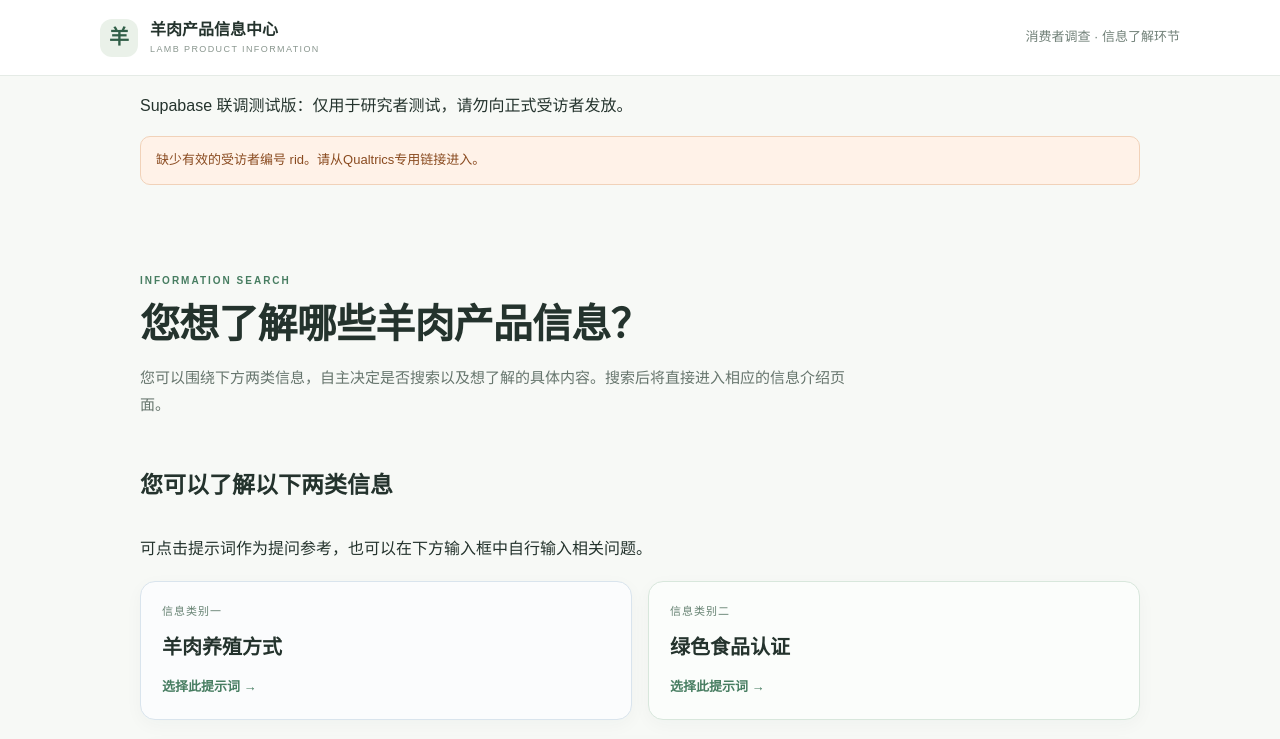
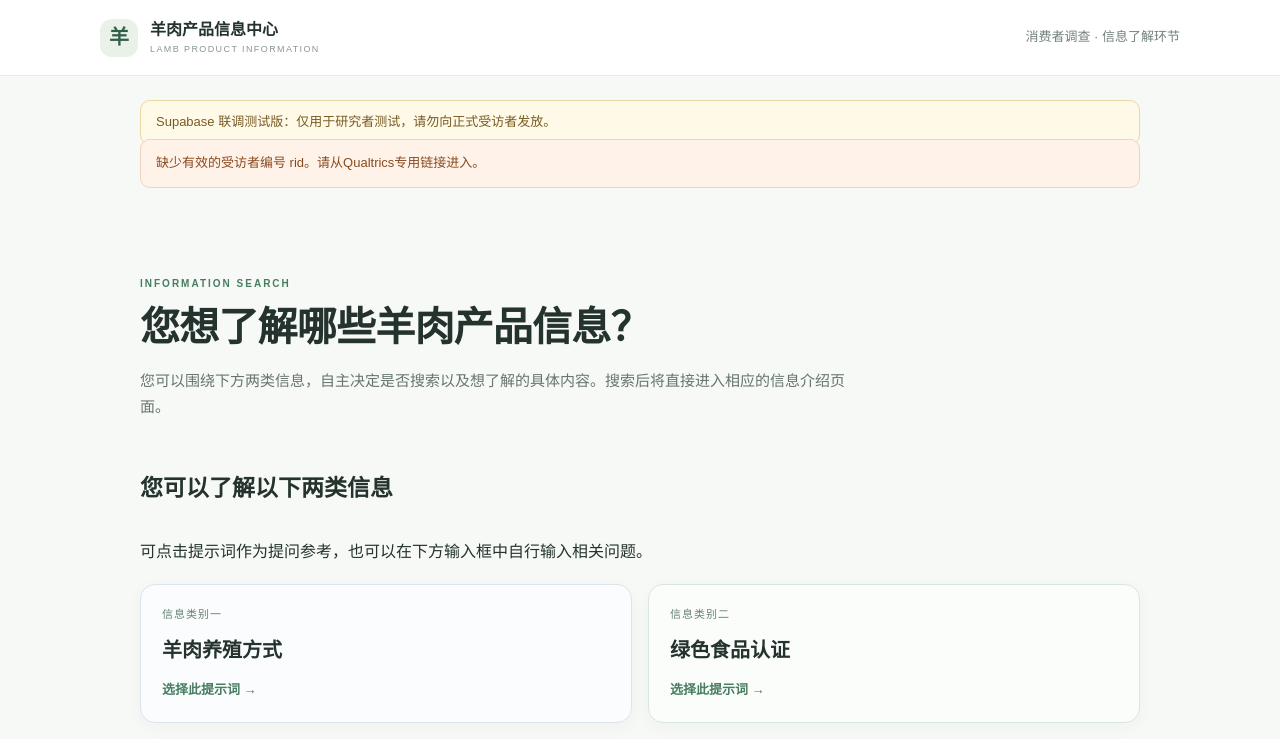
Before and after one commit to YuanyuanLiu1015/b-group-website, a plain HTML site: page index.html in a window 1280 px wide. Shown: the top 739 px of the page. Drawn offline with Linux system fonts and the light colour scheme.

Commit message:
Add files via upload

```diff
--- a/css/style.css
+++ b/css/style.css
@@ -64,3 +64,5 @@
  .search-submit-row .button,.skip-panel .button{width:100%;text-align:center;justify-content:center}
  .category-prompts>h2{font-size:21px}
 }
+
+.test-banner{margin:24px 0 -20px;border:1px solid #ead9a4;border-radius:10px;padding:10px 15px;background:#fff9e7;color:#785b24;font-size:13px}
```
